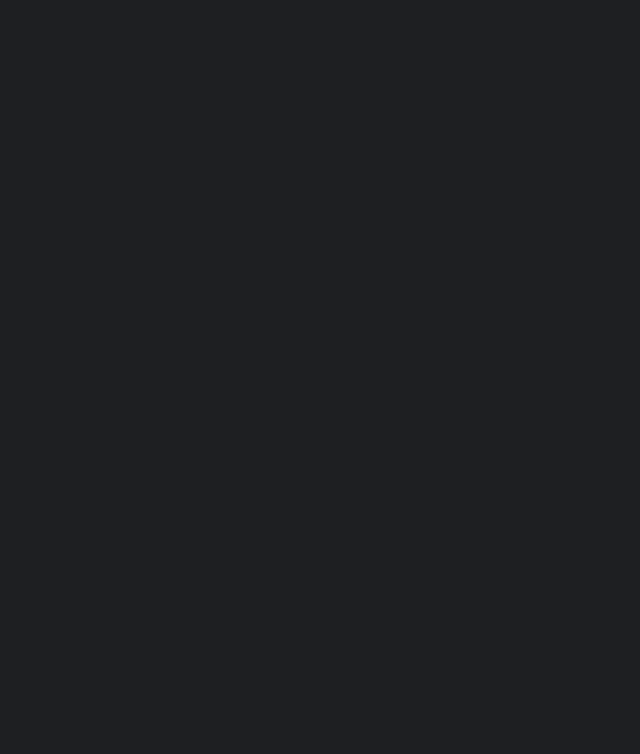
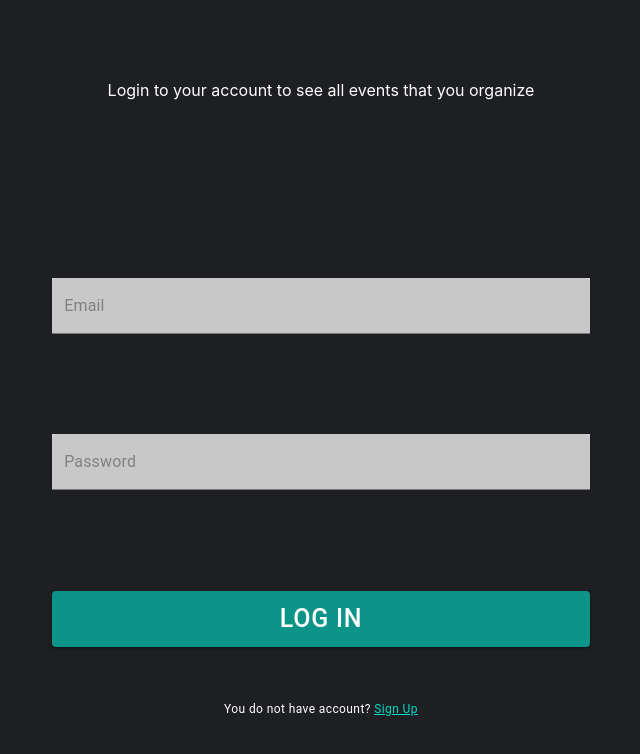
Before and after one commit to GSG-G10/eventy, a React (Create React App) app in the folder client/: page /login in a window 1280 px wide. Shown: the top 754 px of the page, without its empty margins (319-959 px from the left). Built offline with nearby package versions, Linux system fonts and the light colour scheme.

Commit message:
create login route and style Relates #105

```diff
--- a/client/src/App.jsx
+++ b/client/src/App.jsx
@@ -3,6 +3,7 @@ import { BrowserRouter as Router, Switch, Route } from 'react-router-dom';
 import Organization from './pages/Organization';
 import Organizations from './pages/Organizations';
 import SingleEventCard from './pages/Event';
+import Login from './pages/Register/Login';
 
 const App = () => (
   <Router>
@@ -19,6 +20,9 @@ const App = () => (
       <Route exact path={'/event/:eventId/:name'}>
         <SingleEventCard />
       </Route>
+      <Route exact path={'/login'}>
+        <Login />
+      </Route>
     </Switch>
   </Router>
 );
--- /dev/null
+++ b/client/src/pages/Register/Login/index.jsx
@@ -0,0 +1,92 @@
+import { useState } from 'react';
+import { Link, useHistory } from 'react-router-dom';
+import {
+  TextField, Button, Alert, FormHelperText,
+} from '@mui/material';
+import axios from 'axios';
+import './style.css';
+
+const Login = () => {
+  const [value, setValue] = useState({ email: '', password: '' });
+  const [errorMessage, setErrorMessage] = useState('');
+  const history = useHistory();
+  const sendRequest = async (e) => {
+    e.preventDefault();
+    try {
+      if (value.email && value.password) {
+        if (value.password.length >= 7) {
+          await axios.post('api/v1/login', value);
+          history.push('/');
+        } else {
+          setErrorMessage('Password length must be more than 7 characters');
+        }
+      } else {
+        setErrorMessage('Email and Password field must be filled');
+      }
+    } catch (error) {
+      setErrorMessage(error.response.data.error.message);
+    }
+  };
+  const handleInputChange = (e) => {
+    setErrorMessage('');
+    const newValue = e.target.value;
+    const inputName = e.target.name;
+    setValue((prevState) => ({ ...prevState, [inputName]: newValue }));
+  };
+
+  const inputStyle = {
+    backgroundColor: '#fff',
+    opacity: '81%',
+    width: '70%',
+  };
+  const btnStyle = {
+    fontSize: '25px',
+    backgroundColor: '#0D9488',
+    color: '#fff',
+    width: '70%',
+  };
+  return <section className='login-section'>
+
+    <div className="container">
+      <div className="header">
+        <p>
+              Login to your account to see all events that you organize
+        </p>
+      </div>
+      <form className='form-container' onSubmit={sendRequest}>
+        {
+          errorMessage
+            ? <Alert severity="error">{errorMessage}!</Alert>
+            : ''
+        }
+        <TextField
+          hiddenLabel
+          id="outlined-basic"
+          variant="filled"
+          type='email'
+          sx={inputStyle}
+          placeholder='Email'
+          onChange={handleInputChange}
+          name='email'
+          requiered />
+
+        <TextField
+          hiddenLabel
+          id="outlined-basic"
+          variant="filled"
+          type='password'
+          sx={inputStyle}
+          placeholder='Password'
+          name='password'
+          onChange={handleInputChange}
+          requiered />
+        <Button type='submit' variant="contained" sx={btnStyle}>Log in</Button>
+      </form>
+      <FormHelperText id="helper-text" sx={{ color: '#fff' }}>
+          You do not have account? <Link to='/signup'> Sign Up </Link>
+      </FormHelperText>
+    </div>
+  </section>;
+};
+
+export default Login;
--- /dev/null
+++ b/client/src/pages/Register/Login/style.css
@@ -0,0 +1,56 @@
+* {
+    padding: 0;
+    margin: 0;
+    box-sizing: border-box;
+}
+.header {
+    height: 20%;
+    margin-bottom: 30px;
+}
+.header h1 {
+    padding: 20px;
+}
+.header a {
+    /* text-decoration: none; */
+    color: #fff;
+    font-weight: 400;
+    font-size: 20px;
+
+}
+.login-section {
+    width: 100%;
+    height: 100vh;
+    display: flex;
+    justify-content: center;
+    align-items: center;
+}
+.container {
+    color: #fff;
+    width: 60%;
+    height: 80%;
+    display: flex;
+    flex-direction: column;
+    justify-content: center;
+    align-items: center;
+}
+.form-container {
+    height: 80%;
+    width: 100%;
+    display: flex;
+    flex-direction: column;
+    align-items: center;
+    justify-content: space-around;
+}
+
+#helper-text a {
+    color: #03DAC5;
+}
+
+@media screen and (max-width: 768px) {
+    .container {
+        width: 100%;
+    }
+    .header p {
+        padding-left: 15px;
+    }
+}
```
